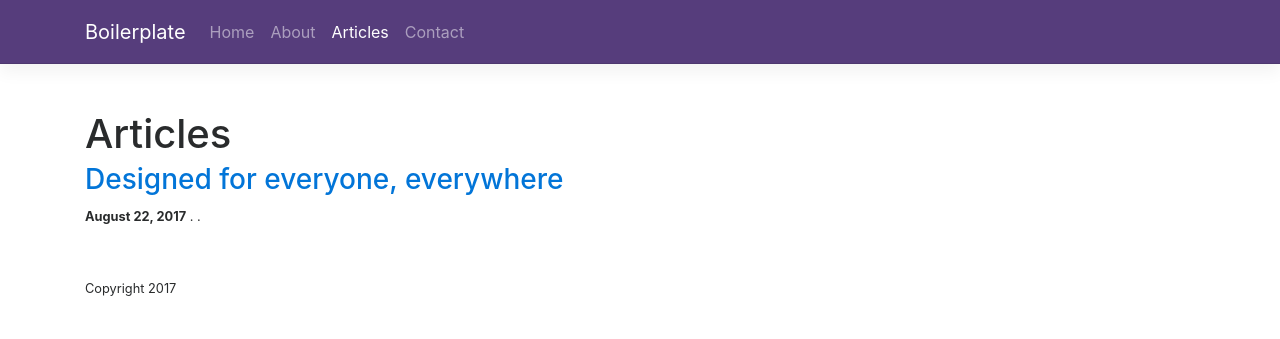
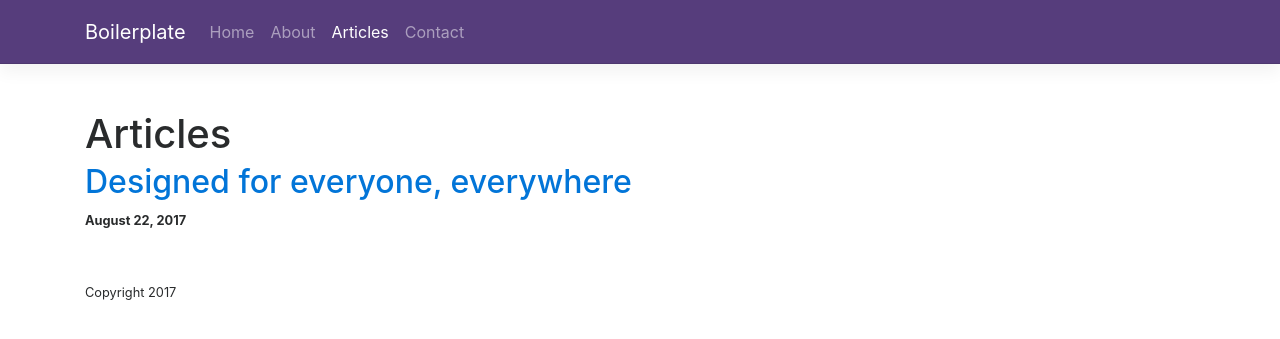
Before and after one commit to krussll/etsysimplicity, a Jekyll site: the page built from articles.md, in a window 1280 px wide. Shown: the top 339 px of the page. Built offline with Jekyll 4.4.1, drawn with Linux system fonts in a browser that asks for light colours; a script that is not in the unit is left out.

Commit message:
Update all-posts.html

```diff
--- a/_includes/all-posts.html
+++ b/_includes/all-posts.html
@@ -1,4 +1,4 @@
 {% for post in site.posts %}
-<h3><a href="{{ site.url }}{{ post.url }}">{{ post.title }}</a></h3>
-<p><small><strong>{{ post.date | date: "%B %e, %Y" }}</strong> . {{ post.category }} . <a href="{{ site.url }}{{ post.url }}"></a></small></p>
+<h2><a href="{{ site.url }}{{ post.url }}">{{ post.title }}</a></h2>
+<p><small><strong>{{ post.date | date: "%B %e, %Y" }}</strong></small></p>
 {% endfor %}
```
